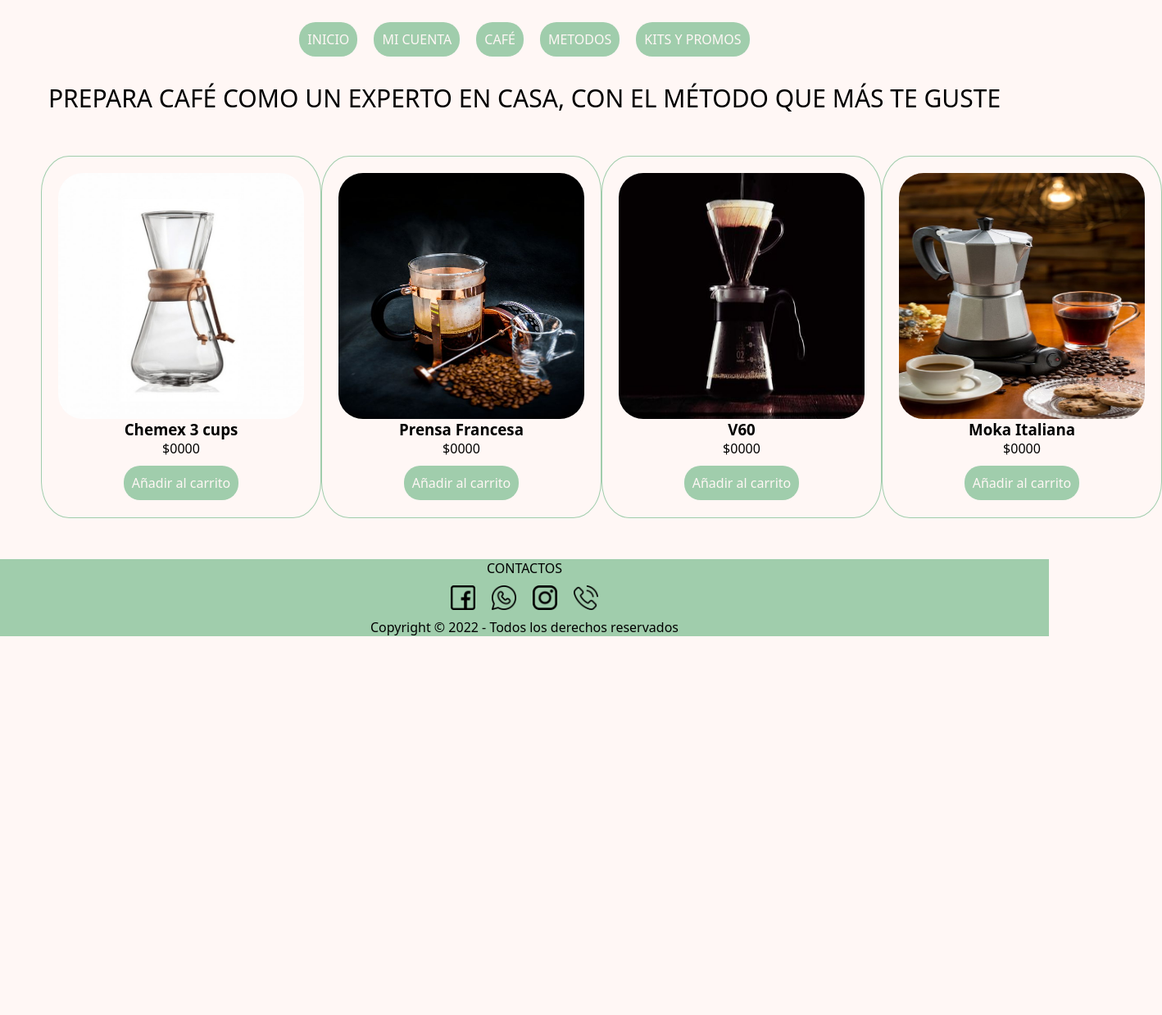
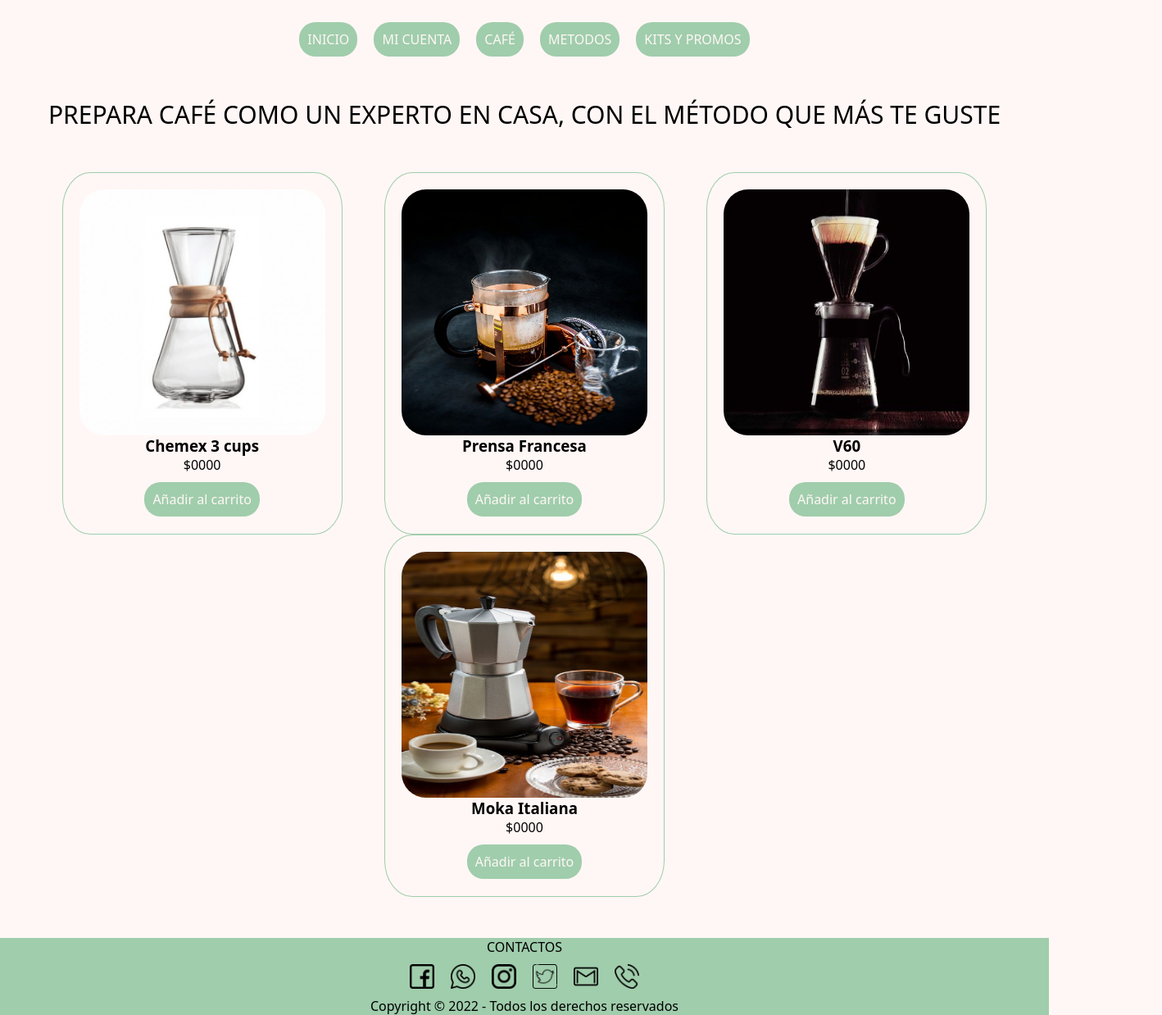
Before and after one commit to AndreaTanghetti/Cafetti, a plain HTML site: page pages/metodos.html in a window 1280 px wide. Shown: the part 151-1389 px from the top of the page at 82% size, 1418 px wide, since content can reach past the window. Before the commit the page ends 927 px from the top, so only its background shows below. Drawn offline with Linux system fonts and the light colour scheme.

Commit message:
modifique body, html- contactos- y footer

```diff
--- a/css/style.css
+++ b/css/style.css
@@ -3,12 +3,13 @@
     margin: 0;
     padding: 0;
 }
-body{
+body, html{
     background-color:#fff7f5;
     height: 100%;
     width: 100%;
+    display: flex;
+    flex-direction: column;
 }
-
 header div {
     background-color:#A0CDAC;
     width: 100%;
@@ -65,6 +66,7 @@ section div h2{
     display: flex;
     flex-direction: row;
     justify-content: space-around;
+    flex-wrap: wrap;
 }
 .cajita img{
     width: 300px;
@@ -107,12 +109,10 @@ section div h2{
     margin:50px;
 }
 /*--MICUENTA Y CREAR CUENTA--*/
-
 .formulario {
     display: flex;
     flex-direction: column;
     align-items: center;
-    height: 100%;
     width: 100%;
 }
 .formulario div label{
@@ -213,7 +213,7 @@ border-radius: 20px;
 /*--FOOTER--*/
 footer{
     background-color:#A0CDAC ;
-
+    margin-top: auto;
 }
 footer p{
     font-family:system-ui, -apple-system, BlinkMacSystemFont, 'Segoe UI', Roboto, Oxygen, Ubuntu, Cantarell, 'Open Sans', 'Helvetica Neue', sans-serif;
@@ -222,14 +222,10 @@ footer p{
     font-size: medium;
 }
 .contactos{
-    display: inline-block;
-}
-.contactos{
     display: flex;
     flex-direction: row;
     justify-content:center;
     margin: 10px;
-    height: 100%;
 }
 footer a{
     width: 30px;
--- a/pages/metodos.html
+++ b/pages/metodos.html
@@ -1,5 +1,6 @@
 <!DOCTYPE html>
 <html lang="es">
+
 <head>
     <meta charset="UTF-8">
     <meta http-equiv="X-UA-Compatible" content="IE=edge">
@@ -7,6 +8,7 @@
     <link rel="stylesheet" href="../css/style.css">
     <title>Metodos</title>
 </head>
+
 <body>
     <header>
         <div>
@@ -24,7 +26,7 @@
     </header>
     <main>
         <section>
-            <div >
+            <div>
                 <h2>PREPARA CAFÉ COMO UN EXPERTO EN CASA, CON EL MÉTODO QUE MÁS TE GUSTE</h2>
             </div>
         </section>
@@ -68,14 +70,15 @@
                 <img src="../img/whatsapp.png" alt="logo whatsapp"></a>
             <a href="https://www.instagram.com/" target="_blank">
                 <img src="../img/instagram.png" alt="logo instagram"></a>
-        <!-- <a href="https://twitter.com/" target="_blank">
+            <a href="https://twitter.com/" target="_blank">
                 <img src="../img/gorjeo.png" alt="logo twitter"></a>
-        <a href="mailto:andreatanghetti@gmail.com"></a>
-            <img src="../img/gmail.png" alt="logo gmail"> -->
+            <a href="mailto:andreatanghetti@gmail.com">
+                <img src="../img/gmail.png" alt="logo gmail"></a>
             <a href="tel:3813284504">
                 <img src="../img/llamada-telefonica.png" alt="logo telefono"></a>
         </div>
         <p> Copyright &#169 2022 - Todos los derechos reservados</p>
     </footer>
 </body>
+
 </html>
```
Also changed, not shown: index.html (+4 -0 lines), pages/cafe.html (+3 -3 lines), pages/kitsypromos.html (+3 -3 lines), pages/mi.cuenta.html (+4 -4 lines). Lines whose indentation alone changed are shown as unchanged.
